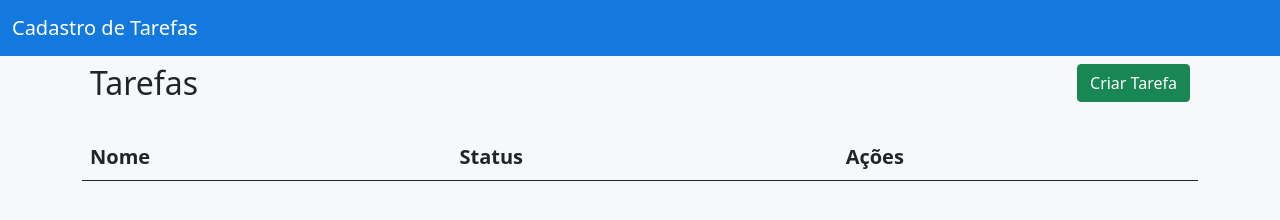
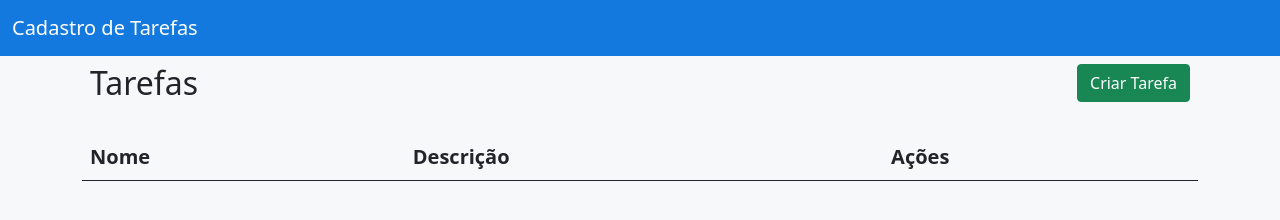
Before and after one commit to Iagood/challange_bootstrap, a plain HTML site: page index.html in a window 1280 px wide. Drawn offline with nearby package versions, Linux system fonts and the light colour scheme; some packages are replaced by stand-ins of ours; a script that the page names is missing.

Commit message:
Modifica nome da coluna de descrição

```diff
--- a/index.html
+++ b/index.html
@@ -28,7 +28,7 @@
                     <thead>
                         <tr>
                             <th scope="col">Nome</th>
-                            <th scope="col">Status</th>
+                            <th scope="col">Descrição</th>
                             <th scope="col">Ações</th>
                         </tr>
                     </thead>
```
